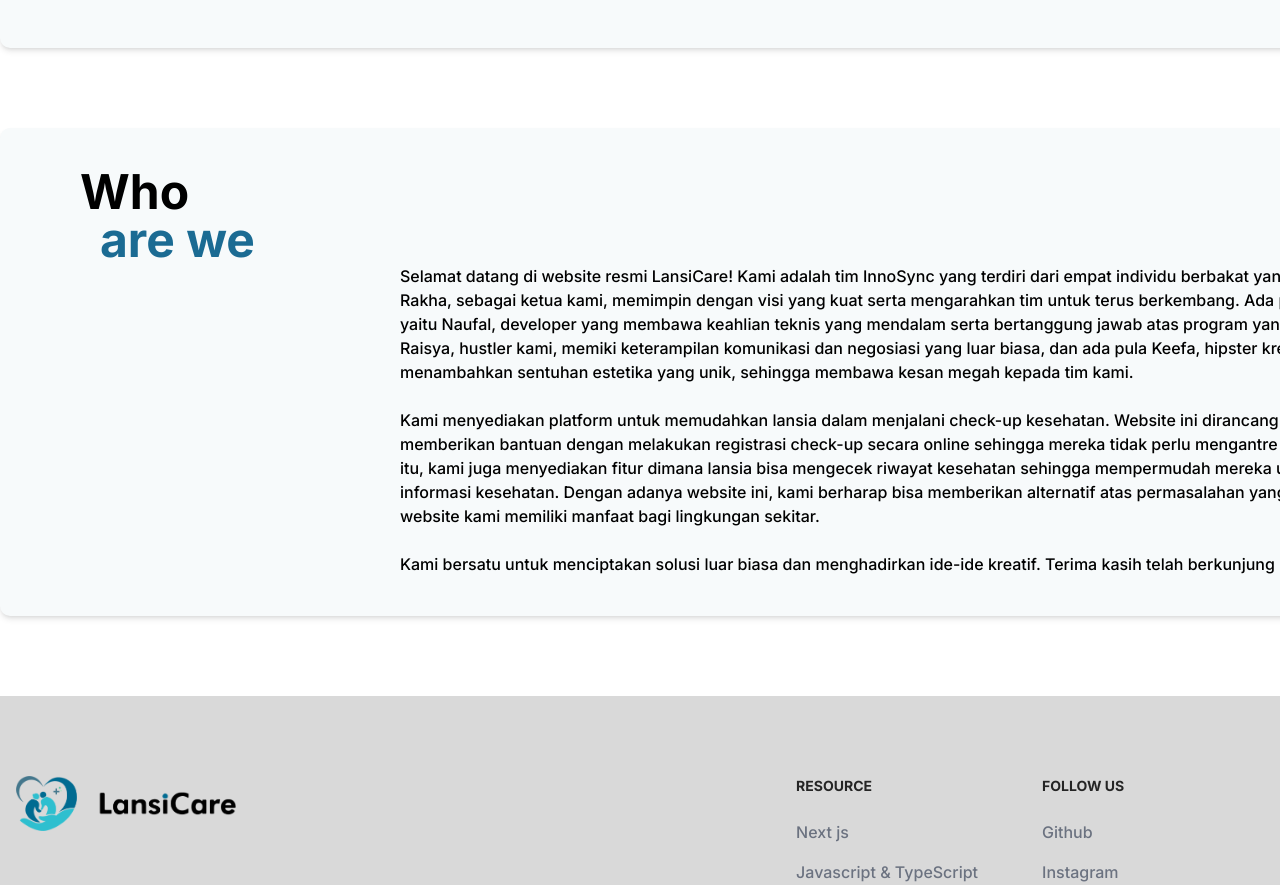
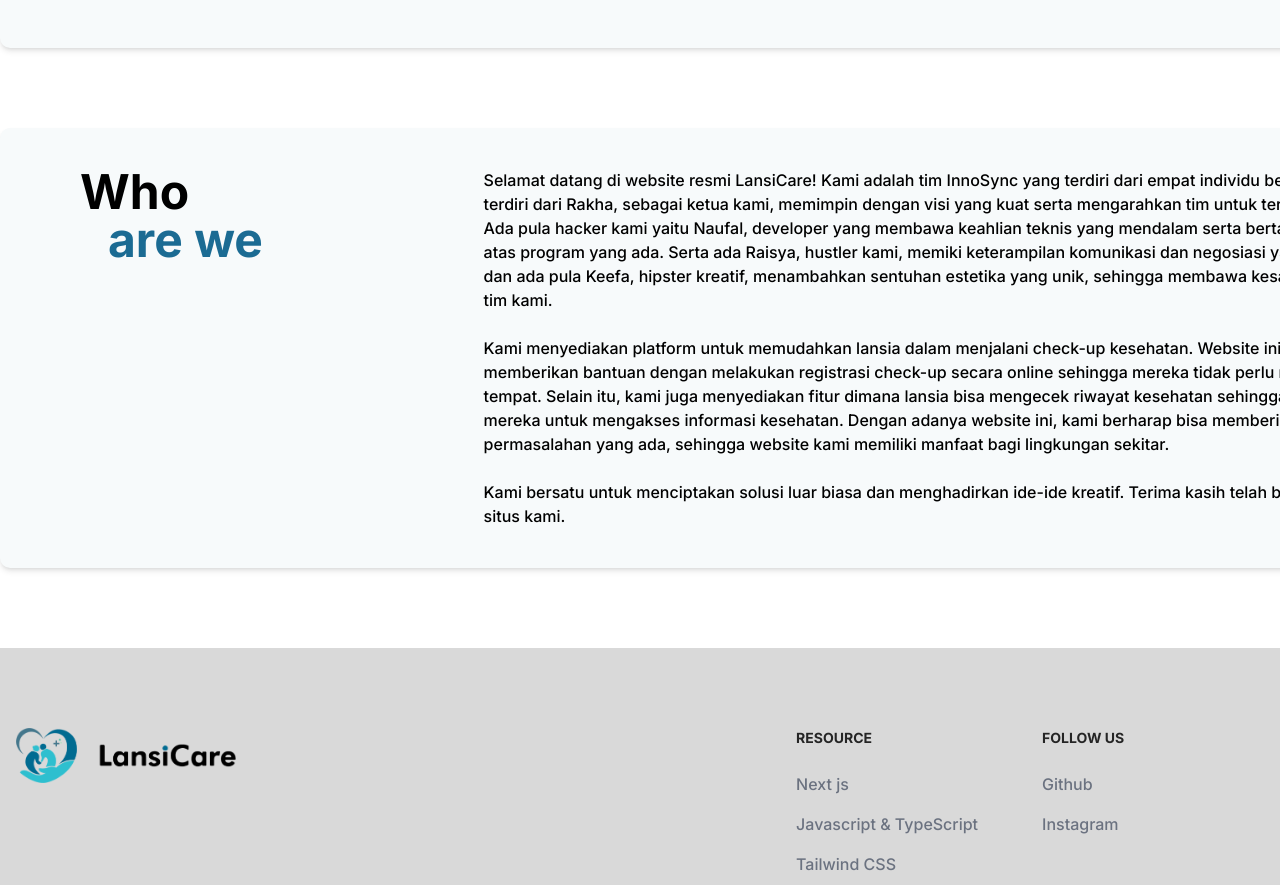
Before and after one commit to naufalnrsmitter20/lansicare-health, a Next.js app: page /users/about in a window 1280 px wide. Shown: the part 840-1725 px from the top of the page. Built offline with nearby package versions, Linux system fonts and the light colour scheme; no server answers; what tw-elements would draw is missing.

Commit message:
homepage

```diff
--- a/package.json
+++ b/package.json
@@ -15,7 +15,7 @@
     "bcrypt": "^5.1.1",
     "bcryptjs": "^2.4.3",
     "clipboard-copy": "^4.0.1",
-    "flowbite": "^2.2.1",
+    "flowbite": "^2.3.0",
     "flowbite-react": "^0.7.2",
     "mongodb": "^6.3.0",
     "mongoose": "^8.1.1",
--- a/src/app/users/component/AboutComponent.tsx
+++ b/src/app/users/component/AboutComponent.tsx
@@ -10,7 +10,7 @@ export default function AboutComponent() {
       <section>
         <div className="mx-auto mt-40 text-base-100">
           <h6 className="m-1 text-center text-xl">About us</h6>
-          <h1 className="mx-80 mb-20 mt-10 text-center text-6xl font-bold">
+          <h1 className="mx-80 mb-20 mt-10 bg-gradient-to-r from-darkBlue to-mainBlue bg-clip-text text-center text-6xl font-bold text-transparent">
             InnoSync Team
           </h1>
         </div>
@@ -23,7 +23,7 @@ export default function AboutComponent() {
                   <Image
                     src={image1}
                     alt="image"
-                    className="rounded-[6px] group-hover:ring-4 group-hover:ring-slate-300"
+                    className="rounded-[6px] group-hover:ring-4 group-hover:ring-mainBlue/20"
                   />
                   <p className="mt-3 hidden text-center text-base font-medium group-hover:block">
                     Muhammad Keefa Syawal (Hipster)
@@ -35,7 +35,7 @@ export default function AboutComponent() {
                   <Image
                     src={image2}
                     alt="image"
-                    className="rounded-[6px] group-hover:ring-4 group-hover:ring-slate-300"
+                    className="rounded-[6px] group-hover:ring-4 group-hover:ring-mainBlue/20"
                   />
                   <p className="mt-3 hidden text-center text-base font-medium group-hover:block">
                     Naufal Nabil Ramadhan (Hacker)
@@ -47,10 +47,10 @@ export default function AboutComponent() {
                   <Image
                     src={image3}
                     alt="image"
-                    className="rounded-[6px] group-hover:ring-4 group-hover:ring-slate-300"
+                    className="rounded-[6px] group-hover:ring-4 group-hover:ring-mainBlue/20"
                   />
                   <p className="mt-3 hidden text-center text-base font-medium group-hover:block">
-                    Raisya Ramadhani Achmad (Husler)
+                    Raisya Ramadhani Achmad (Hustler)
                   </p>
                 </div>
               </div>
@@ -59,7 +59,7 @@ export default function AboutComponent() {
                   <Image
                     src={image4}
                     alt="image"
-                    className="rounded-[6px] group-hover:ring-4 group-hover:ring-slate-300"
+                    className="rounded-[6px] group-hover:ring-4 group-hover:ring-mainBlue/20"
                   />
                   <p className="mt-3 hidden text-center text-base font-medium group-hover:block">
                     Rakha Adrian Nur Tanaya (Leader)
@@ -73,15 +73,15 @@ export default function AboutComponent() {
         {/* deskripsi */}
         <div className=" mx-auto mt-[10px] h-auto w-[1500px] place-items-center justify-center rounded-[10px] bg-primary-1000 shadow-md ">
           <div className="relative mb-20 ml-10 mt-20 h-full">
-            <div className="ml-10 mt-10 pb-10 pt-10">
-              <div className="">
+            <div className="ml-10 mt-10 flex pb-10 pt-10">
+              <div className=" w-full max-w-5xl">
                 <h1 className="flex justify-start text-5xl font-bold">Who</h1>
-                <h3 className="ml-5 break-words text-5xl font-bold text-darkBlue">
+                <h3 className="ml-7 max-w-7xl  text-5xl font-bold text-darkBlue">
                   are we
                 </h3>
               </div>
               <div className="font-medium">
-                <p className="ml-80 mr-20 flex justify-normal text-left">
+                <p className=" ml-20 mr-20 flex justify-normal text-left">
                   Selamat datang di website resmi LansiCare! Kami adalah tim
                   InnoSync yang terdiri dari empat individu berbakat yang
                   terdiri dari Rakha, sebagai ketua kami, memimpin dengan visi
@@ -94,7 +94,7 @@ export default function AboutComponent() {
                   sehingga membawa kesan megah kepada tim kami.
                 </p>
                 <br />
-                <p className="ml-80 mr-20 flex justify-normal text-left">
+                <p className="ml-20 mr-20 flex justify-normal text-left">
                   Kami menyediakan platform untuk memudahkan lansia dalam
                   menjalani check-up kesehatan. Website ini dirancang untuk
                   memberikan bantuan dengan melakukan registrasi check-up secara
@@ -107,7 +107,7 @@ export default function AboutComponent() {
                   sekitar.
                 </p>
                 <br />
-                <p className="ml-80 mr-20 flex justify-normal text-left">
+                <p className="ml-20 mr-20 flex justify-normal text-left">
                   Kami bersatu untuk menciptakan solusi luar biasa dan
                   menghadirkan ide-ide kreatif. Terima kasih telah berkunjung ke
                   situs kami.
--- a/src/app/users/component/Carousel.tsx
+++ b/src/app/users/component/Carousel.tsx
@@ -18,7 +18,7 @@ export default function Carousel({ imageURL }: any) {
   }, []);
 
   return (
-    <div className="mt-20 h-screen max-h-screen w-full">
+    <div className="h-screen max-h-screen w-full pt-[87px]">
       <div
         id="carouselExampleCaptions"
         className="relative"
@@ -71,13 +71,13 @@ export default function Carousel({ imageURL }: any) {
                 alt="background Image"
               />
               <div className=" max-w-screen-xl px-4 py-24 text-start lg:py-56">
-                <h1 className="mb-4 pl-48 text-4xl font-extrabold leading-none tracking-tight text-white md:text-5xl lg:text-6xl">
+                <h1 className="mb-4 pl-48 text-4xl font-extrabold leading-none tracking-tight text-white md:text-5xl lg:text-8xl">
                   Welcome User{" "}
                 </h1>
                 <p className="mb-8 text-lg font-normal text-gray-300 sm:px-16 lg:px-48 lg:text-xl">
                   Selamat datang, user! Website ini dirancang khusus untuk
                   membantu Anda dalam melakukan registrasi check-up kesehatan,
-                  dan juga website ini bisa membantu Anda melihat riwayat
+                  selain itu website ini juga bisa membantu Anda melihat riwayat
                   check-up kesehatan. Dapatkan akses informasi kesehatan Anda
                   dengan mudah dan cepat. Kami berkomitmen untuk menyediakan
                   layanan yang dapat meningkatkan kesehatan dan kesejahteraan
@@ -122,11 +122,11 @@ export default function Carousel({ imageURL }: any) {
             >
               <Image
                 src={lansia}
-                className=" absolute -z-20 w-screen bg-center bg-no-repeat object-right-top bg-blend-multiply"
+                className="absolute -z-20 w-screen bg-center bg-no-repeat object-right-top bg-blend-multiply"
                 alt="background Image"
               />
               <div className=" ml-40 max-w-screen-xl px-4 py-24 text-end lg:py-56">
-                <h1 className="mb-4 mt-7 pl-48 text-4xl font-extrabold leading-none tracking-tight text-white md:text-5xl lg:text-6xl">
+                <h1 className="mb-4 mt-7 pl-48 text-4xl font-extrabold leading-none tracking-tight text-white md:text-5xl lg:text-8xl">
                   LansiCare{" "}
                 </h1>
                 <p className="mb-8 text-end text-lg font-normal text-gray-300 sm:pl-16 lg:pl-64 lg:text-xl">
@@ -142,7 +142,7 @@ export default function Carousel({ imageURL }: any) {
                 <div className="ml-48 flex flex-col space-y-4 sm:flex-row sm:justify-end sm:space-y-0">
                   <Link
                     href={"profile"}
-                    className="inline-flex items-center justify-center rounded-lg bg-darkBlue px-5 py-3 text-center text-base font-medium text-white hover:bg-mainBlue focus:ring-4 focus:ring-blue-300 dark:focus:ring-blue-900"
+                    className="inline-flex items-center justify-center rounded-lg bg-darkBlue px-5 py-3 text-center text-base font-medium text-primary-50 hover:bg-mainBlue focus:ring-4 focus:ring-blue-300 dark:focus:ring-blue-900"
                   >
                     Explore more
                     <svg
@@ -184,8 +184,8 @@ export default function Carousel({ imageURL }: any) {
                 className=" mx-auto max-w-screen-xl px-4 py-24 text-center lg:py-56"
                 // style={{ backgroundImage: `url('${imageURL}')` }}
               >
-                <h1 className=" mb-36 mt-16 text-4xl font-extrabold leading-none tracking-tight text-slate-200 md:text-5xl lg:text-6xl">
-                  Ayo jadwalkan chek-up kesehatan Anda sekarang juga!
+                <h1 className=" mb-36 mt-16 text-4xl font-extrabold leading-none tracking-tight text-slate-200 md:text-5xl lg:text-7xl">
+                  Ayo jadwalkan check-up kesehatan Anda sekarang juga!
                 </h1>
 
                 <div className="flex flex-col space-y-4 sm:flex-row sm:justify-center sm:space-y-0">
--- a/src/app/users/component/HomePage.tsx
+++ b/src/app/users/component/HomePage.tsx
@@ -15,7 +15,7 @@ export default function Homepage() {
       {/* Home Carousel */}
       <section className="scroll-smooth text-base-100">
         <Carousel />
-        <div className="mx-auto flex h-full flex-col place-items-center justify-center bg-base-50 pb-[30px] pt-[100px] align-middle font-inter">
+        <div className="mx-auto flex h-full flex-col place-items-center justify-center bg-base-50 pb-[30px] pt-[70px] align-middle font-inter">
           {/* Fitur-fitur */}
           <div
             id="main"
--- a/tailwind.config.ts
+++ b/tailwind.config.ts
@@ -40,7 +40,7 @@ const config: Config = {
         mainGreen: "#34be82",
         limeGreen: "#6ac57f",
 
-        base: { "50": "#EEEEEF", "100": "#252525","150":"#D9D9D9"},
+        base: { "50": "#EEEEEF", "100": "#252525", "150": "#D9D9D9" },
         "gray-800": "#1f2937",
         "blue-200": "#BFDBFE",
         "sky-200": "#BAE6FD",
```
Also changed, not shown: 1 other file (tests, documents, lock files or other folders).
